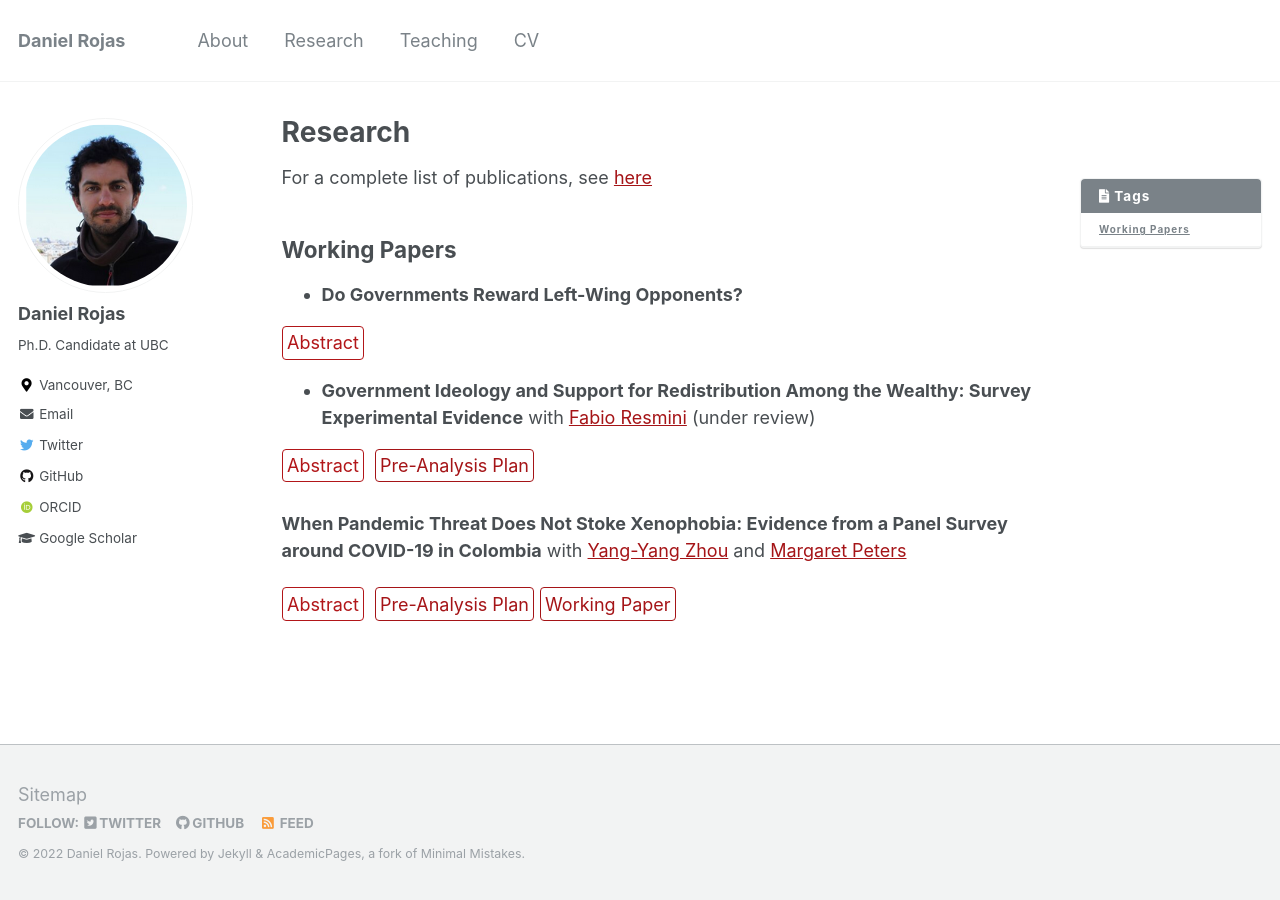
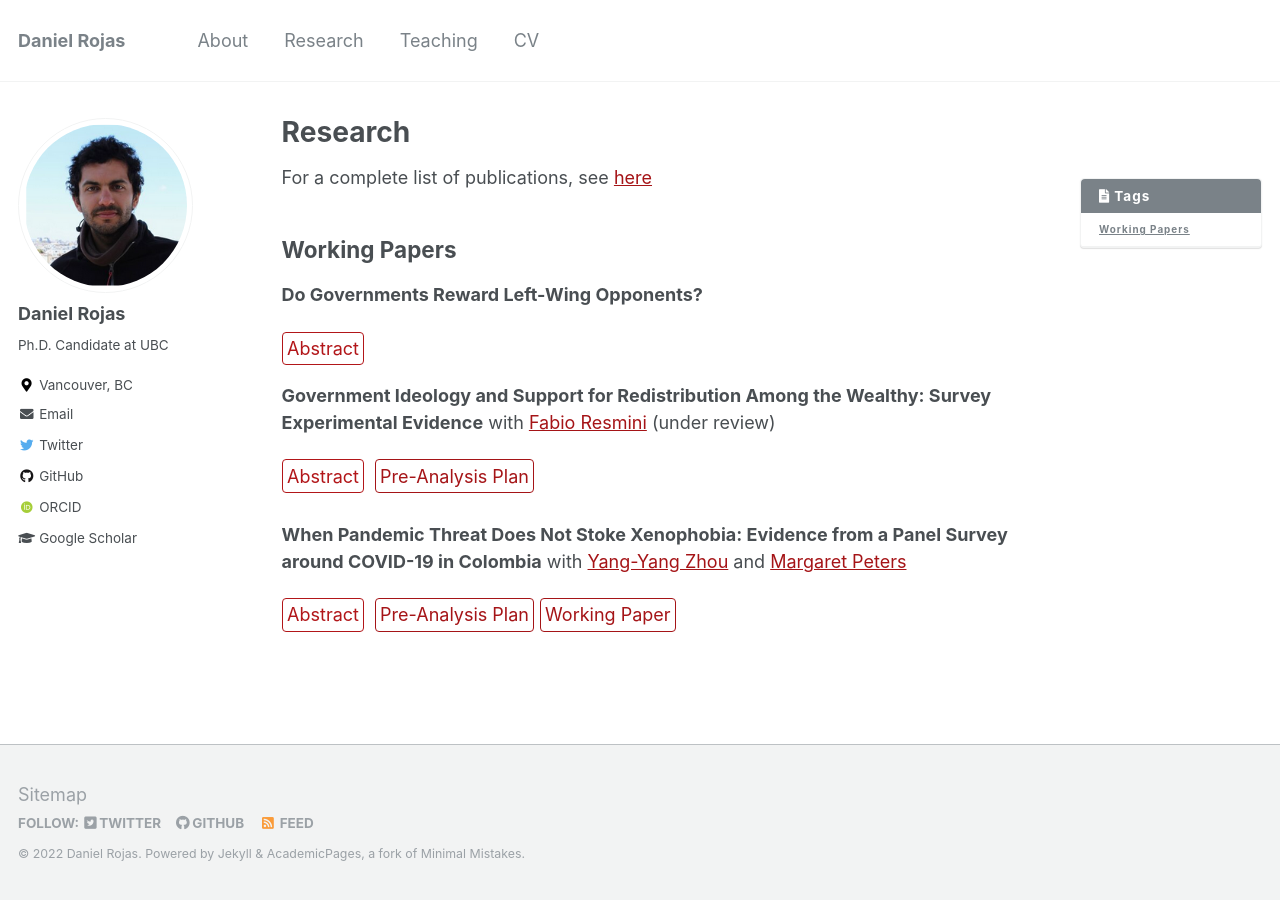
Before and after one commit to danielrojaslozano/danielrojaslozano.github.io, a Jekyll site: the page built from _pages/research.md, in a window 1280 px wide. Built offline with Jekyll 4.4.1, drawn with Linux system fonts in a browser that asks for light colours; some web fonts are replaced.

```diff
--- a/_pages/research.md
+++ b/_pages/research.md
@@ -50,12 +50,12 @@ For a complete list of publications, see [here](https://scholar.google.com/citat
 
 ## Working Papers
 
-- **Do Governments Reward Left-Wing Opponents?**
+**Do Governments Reward Left-Wing Opponents?**
 <br />
 <details><summary>Abstract</summary><p> Do governments reward left-wing opposition voters? The literature on distributive politics finds that governments use transfers to reward supporters. Yet this work focuses on what incumbents do before elections, fails to find compensations after elections, and overlooks who the incumbent won to even when different contenders might imply different risks to the establishment. I argue that governments strategically allocate transfers to reward left-wing opposition constituencies after elections and prevent future support for the Left given its historical threat to elites. Using a continuous difference-in-difference research design with data from Colombia, I show that opposition constituencies receive more transfers after elections but not before. A cross-national analysis further supports my argument. These findings have implications for the politics of the red scare in developing democracies.</p>
 </details> &nbsp;
 
-  - **Government Ideology and Support for Redistribution Among the Wealthy: Survey Experimental Evidence** with [Fabio Resmini](https://www.fabioresmini.com/)  (under review)
+ **Government Ideology and Support for Redistribution Among the Wealthy: Survey Experimental Evidence** with [Fabio Resmini](https://www.fabioresmini.com/)  (under review)
 <br />
 <details><summary>Abstract</summary><p> When do wealthy individuals support redistributive policies? Recent literature finds that high levels of inequality and crime increase support for redistribution among the rich. However, the wealthy oppose redistribution in Latin America, a region with high inequality and criminality. We argue that the rich are sensitive to the negative externalities of inequality, but their support for redistribution depends on who advances the redistributive agenda: the Left or the Right. We posit the rich prefer redistribution under the Right because there is less uncertainty about the upper bound of the redistributive policy, more expected effectiveness, and fewer concerns about macroeconomic stability. Pre-registered survey experiments during the 2022 Colombian presidential election show that wealthy individuals support tax increases when proposed by the right-wing candidate and expect more effectiveness and less economic instability with a prospective right-wing government. Heterogeneous effects analyses further confirm that support for redistribution depends on who makes it.</p>
 </details> &nbsp;
```
